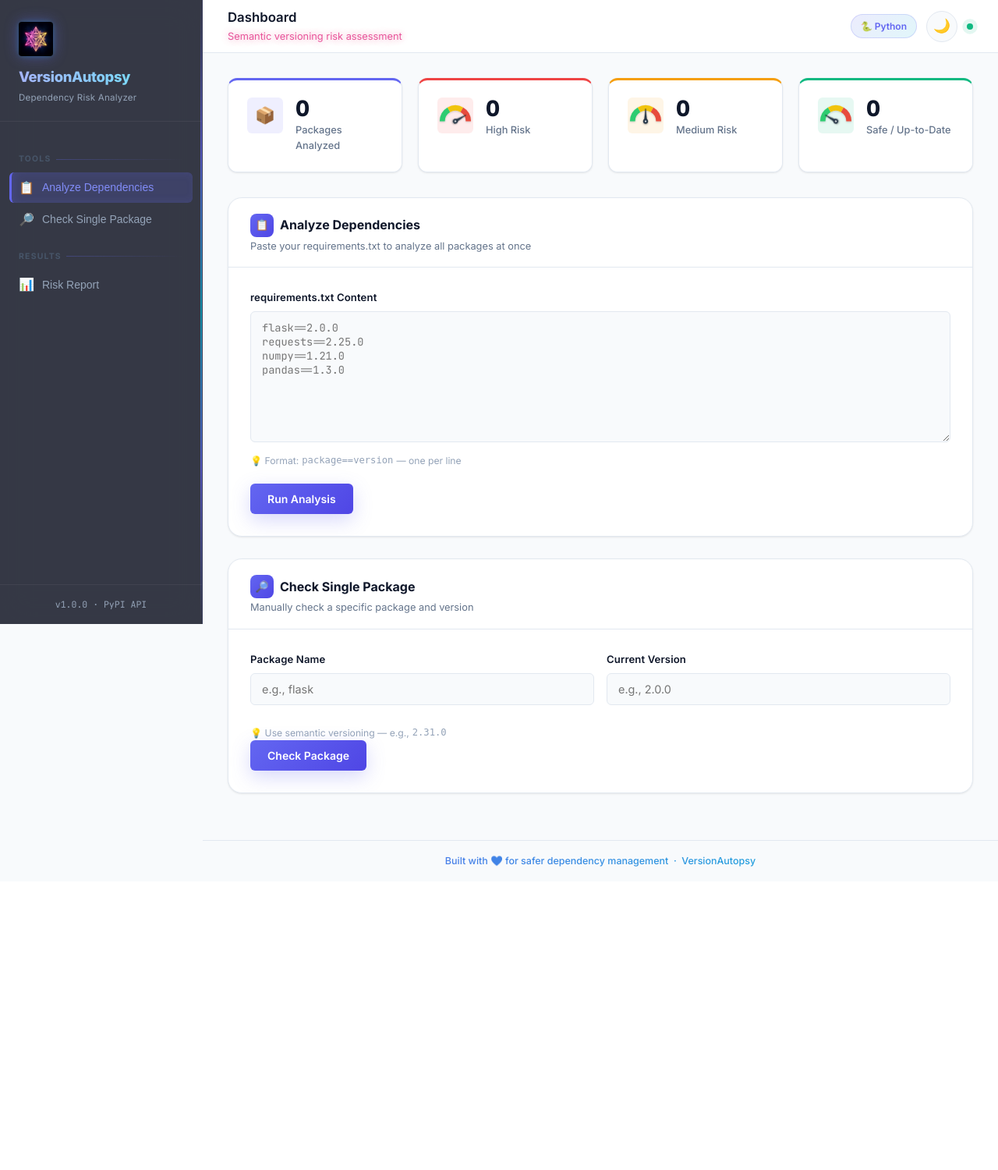
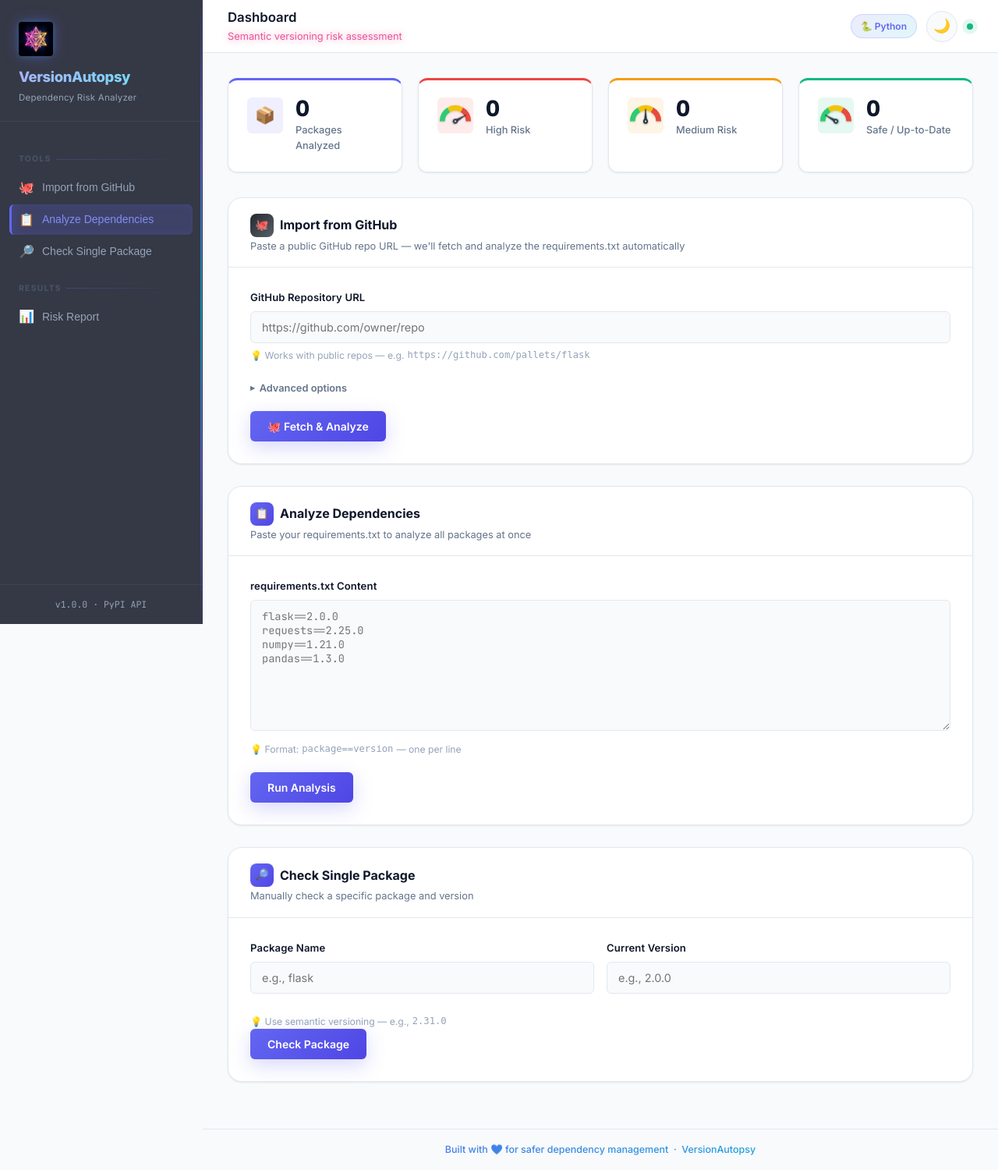
Before and after one commit to ShantanuT246/VersionAutopsy, a Flask app: page / in a window 1280 px wide. Shown: the whole page at 78% size. Before the commit the page ends 1111 px from the top, so only its background shows below. Run offline with Flask 3, Linux system fonts and the light colour scheme.

Commit message:
feat: add GitHub repository integration to fetch and analyze requirements files directly via URL

```diff
--- a/app.py
+++ b/app.py
@@ -6,8 +6,127 @@ Main application file with API endpoints
 from flask import Flask, render_template, request, jsonify
 from version_analyzer import parse_requirements, analyze_package
 import re
+import urllib.request
+import urllib.error
 
 app = Flask(__name__)
+
+# ── GitHub URL helpers ────────────────────────────────────────────────────────
+
+_GH_REPO_RE = re.compile(
+    r'^https?://github\.com/'
+    r'(?P<owner>[^/]+)/'
+    r'(?P<repo>[^/]+)'
+    r'(?:/tree/(?P<branch>[^/]+)(?P<path_tree>/.*))?'   # /tree/branch/path
+    r'(?:/blob/(?P<blob_branch>[^/]+)(?P<path_blob>/.*))?'  # /blob/branch/path
+    r'/?$',
+    re.IGNORECASE,
+)
+
+def _build_raw_url(owner: str, repo: str, branch: str, file_path: str) -> str:
+    """Construct a raw.githubusercontent.com URL."""
+    # Normalise the file path
+    file_path = file_path.lstrip('/')
+    return f"https://raw.githubusercontent.com/{owner}/{repo}/{branch}/{file_path}"
+
+
+def _fetch_raw(url: str):
+    """
+    Fetch text from a raw URL.
+    Returns (text, None) on success, (None, error_str) on failure.
+    """
+    try:
+        req = urllib.request.Request(url, headers={'User-Agent': 'VersionAutopsy/1.0'})
+        with urllib.request.urlopen(req, timeout=10) as resp:
+            return resp.read().decode('utf-8', errors='replace'), None
+    except urllib.error.HTTPError as e:
+        if e.code == 404:
+            return None, 'not_found'
+        if e.code in (401, 403):
+            return None, 'private'
+        return None, f'http_{e.code}'
+    except urllib.error.URLError as e:
+        return None, f'network: {e.reason}'
+    except Exception as e:
+        return None, str(e)
+
+
+def fetch_github_requirements(repo_url: str, branch_hint: str = '', file_path: str = ''):
+    """
+    Given a GitHub repository URL, fetch requirements.txt (or the specified file).
+
+    Returns dict:
+        success      bool
+        content      str   (raw file text, only when success)
+        repo_name    str
+        owner        str
+        branch       str   (resolved branch)
+        file_path    str   (path inside repo)
+        error        str   (human-readable, only when not success)
+    """
+    repo_url = repo_url.strip().rstrip('/')
+
+    m = _GH_REPO_RE.match(repo_url)
+    if not m:
+        # Maybe user pasted owner/repo shorthand
+        short = re.match(r'^([A-Za-z0-9_.-]+)/([A-Za-z0-9_.-]+)$', repo_url)
+        if short:
+            owner, repo = short.group(1), short.group(2)
+            resolved_branch, resolved_path = '', ''
+        else:
+            return {'success': False, 'error': 'Invalid GitHub URL. Expected format: https://github.com/owner/repo'}
+    else:
+        owner = m.group('owner')
+        repo  = m.group('repo').rstrip('.git')
+        # Branch from URL or hint
+        resolved_branch = (
+            m.group('branch') or m.group('blob_branch') or branch_hint or ''
+        )
+        # Path from URL or caller
+        resolved_path = (
+            m.group('path_tree') or m.group('path_blob') or file_path or ''
+        )
+
+    # Default file path
+    if not resolved_path:
+        resolved_path = 'requirements.txt'
+
+    resolved_path = resolved_path.lstrip('/')
+
+    # Determine branches to try
+    if resolved_branch:
+        branches_to_try = [resolved_branch]
+    else:
+        branches_to_try = ['main', 'master']
+
+    last_error = 'not_found'
+    for branch in branches_to_try:
+        raw_url = _build_raw_url(owner, repo, branch, resolved_path)
+        content, err = _fetch_raw(raw_url)
+        if content is not None:
+            return {
+                'success': True,
+                'content': content,
+                'repo_name': repo,
+                'owner': owner,
+                'branch': branch,
+                'file_path': resolved_path,
+                'raw_url': raw_url,
+            }
+        last_error = err
+
+    # Map internal error codes to friendly messages
+    error_map = {
+        'not_found': (
+            f"Could not find '{resolved_path}' in {owner}/{repo}. "
+            "Make sure the file exists and the repo is public."
+        ),
+        'private': (
+            f"Repository {owner}/{repo} appears to be private or requires authentication."
+        ),
+    }
+    friendly = error_map.get(last_error, f"Failed to fetch file: {last_error}")
+    return {'success': False, 'error': friendly, 'repo_name': repo, 'owner': owner}
 
 
 @app.route('/')
@@ -107,6 +226,51 @@ def check_single_package():
         return jsonify({'error': f'Server error: {str(e)}'}), 500
 
 
+@app.route('/api/fetch-github', methods=['POST'])
+def fetch_github():
+    """
+    Fetch requirements.txt from a public GitHub repository URL.
+
+    Expected JSON payload:
+    {
+        "repo_url":  "https://github.com/owner/repo",
+        "branch":    "main",           // optional; defaults to main → master
+        "file_path": "requirements.txt"  // optional; defaults to requirements.txt
+    }
+    """
+    try:
+        data = request.get_json()
+
+        if not data or 'repo_url' not in data:
+            return jsonify({'error': 'Missing repo_url field'}), 400
+
+        repo_url  = data['repo_url'].strip()
+        branch    = data.get('branch', '').strip()
+        file_path = data.get('file_path', '').strip()
+
+        if not repo_url:
+            return jsonify({'error': 'repo_url cannot be empty'}), 400
+
+        result = fetch_github_requirements(repo_url, branch_hint=branch, file_path=file_path)
+
+        if not result['success']:
+            status = 404 if 'not_found' in result.get('error', '').lower() or 'Could not find' in result.get('error', '') else 400
+            return jsonify({'error': result['error']}), status
+
+        return jsonify({
+            'success':   True,
+            'content':   result['content'],
+            'repo_name': result['repo_name'],
+            'owner':     result['owner'],
+            'branch':    result['branch'],
+            'file_path': result['file_path'],
+            'raw_url':   result['raw_url'],
+        })
+
+    except Exception as e:
+        return jsonify({'error': f'Server error: {str(e)}'}), 500
+
+
 
 if __name__ == '__main__':
     app.run(debug=True, host='0.0.0.0', port=5000)
--- a/static/css/style.css
+++ b/static/css/style.css
@@ -970,6 +970,87 @@ textarea.form-control {
     grid-column: 1 / -1;
 }
 
+/* ===== GITHUB IMPORT PANEL ===== */
+.github-advanced {
+    margin-top: 12px;
+}
+
+.github-advanced-toggle {
+    background: none;
+    border: none;
+    cursor: pointer;
+    color: var(--text-secondary);
+    font-size: 0.8rem;
+    font-weight: 600;
+    font-family: 'Inter', sans-serif;
+    padding: 4px 0;
+    display: flex;
+    align-items: center;
+    gap: 6px;
+    transition: color var(--transition);
+}
+
+.github-advanced-toggle:hover {
+    color: var(--primary);
+}
+
+.github-advanced-toggle #githubAdvancedIcon {
+    font-size: 0.7rem;
+    transition: transform 0.2s ease;
+    display: inline-block;
+}
+
+.github-advanced-toggle.open #githubAdvancedIcon {
+    transform: rotate(90deg);
+}
+
+/* Metadata strip shown after a successful fetch */
+.github-meta {
+    display: flex;
+    flex-wrap: wrap;
+    gap: 8px;
+    margin-top: 16px;
+    padding: 12px 16px;
+    background: linear-gradient(135deg, rgba(36, 41, 46, .06), rgba(87, 96, 106, .06));
+    border: 1px solid rgba(36, 41, 46, .15);
+    border-radius: var(--radius-sm);
+    animation: fadeInUp 0.3s ease both;
+}
+
+[data-theme="dark"] .github-meta {
+    background: linear-gradient(135deg, rgba(255,255,255,.04), rgba(255,255,255,.02));
+    border-color: rgba(255,255,255,.08);
+}
+
+.github-meta-chip {
+    display: inline-flex;
+    align-items: center;
+    gap: 5px;
+    padding: 4px 10px;
+    border-radius: 20px;
+    font-size: 0.76rem;
+    font-weight: 600;
+    background: var(--surface-3);
+    color: var(--text-secondary);
+    border: 1px solid var(--border);
+    font-family: 'JetBrains Mono', monospace;
+    white-space: nowrap;
+}
+
+.github-meta-link {
+    color: var(--primary);
+    text-decoration: none;
+    cursor: pointer;
+    background: rgba(99, 102, 241, .08);
+    border-color: rgba(99, 102, 241, .2);
+    transition: all var(--transition);
+}
+
+.github-meta-link:hover {
+    background: rgba(99, 102, 241, .15);
+    color: var(--primary-light);
+}
+
 /* ===== RISK DOUGHNUT CHART ===== */
 .chart-section {
     padding: 28px 36px;
--- a/static/js/app.js
+++ b/static/js/app.js
@@ -565,3 +565,84 @@ document.getElementById('checkPackageForm').addEventListener('submit', async (e)
         btn.disabled = false;
     }
 });
+
+// ===== GitHub Advanced Toggle =====
+window.toggleGithubAdvanced = function () {
+    const body   = document.getElementById('githubAdvancedBody');
+    const toggle = document.getElementById('githubAdvancedToggle');
+    const isOpen = body.style.display !== 'none';
+    body.style.display = isOpen ? 'none' : 'block';
+    toggle.classList.toggle('open', !isOpen);
+};
+
+// ===== GitHub Import Form =====
+document.getElementById('githubForm').addEventListener('submit', async (e) => {
+    e.preventDefault();
+
+    const repoUrl   = document.getElementById('githubUrl').value.trim();
+    const branch    = document.getElementById('githubBranch').value.trim();
+    const filePath  = document.getElementById('githubFilePath').value.trim();
+    const errorDiv  = document.getElementById('githubError');
+    const errorText = document.getElementById('githubErrorText');
+    const loader    = document.getElementById('githubLoader');
+    const btn       = document.getElementById('githubBtn');
+    const metaBar   = document.getElementById('githubMeta');
+
+    clearError(errorDiv);
+    metaBar.style.display = 'none';
+
+    if (!repoUrl) {
+        showError(errorDiv, errorText, 'Please enter a GitHub repository URL.');
+        return;
+    }
+
+    loader.classList.add('active');
+    btn.disabled = true;
+
+    try {
+        // ── Step 1: Fetch the file from GitHub ──────────────────────────────
+        const fetchRes = await fetch('/api/fetch-github', {
+            method: 'POST',
+            headers: { 'Content-Type': 'application/json' },
+            body: JSON.stringify({ repo_url: repoUrl, branch, file_path: filePath })
+        });
+        const fetchData = await fetchRes.json();
+
+        if (!fetchRes.ok) throw new Error(fetchData.error || 'Failed to fetch from GitHub.');
+
+        // ── Step 2: Show metadata strip ────────────────────────────────────
+        document.getElementById('ghMetaRepo').textContent   = `📦 ${fetchData.owner}/${fetchData.repo_name}`;
+        document.getElementById('ghMetaBranch').textContent = `🌿 ${fetchData.branch}`;
+        document.getElementById('ghMetaFile').textContent   = `📄 ${fetchData.file_path}`;
+        const rawLink = document.getElementById('ghMetaRawUrl');
+        rawLink.href  = fetchData.raw_url;
+        metaBar.style.display = 'flex';
+
+        // ── Step 3: Auto-populate the textarea ────────────────────────────
+        document.getElementById('requirements').value = fetchData.content;
+
+        // ── Step 4: Immediately run analysis ─────────────────────────────
+        const analyzeRes = await fetch('/api/analyze', {
+            method: 'POST',
+            headers: { 'Content-Type': 'application/json' },
+            body: JSON.stringify({ requirements: fetchData.content })
+        });
+        const analyzeData = await analyzeRes.json();
+        if (!analyzeRes.ok) throw new Error(analyzeData.error || 'Analysis failed.');
+
+        displayResults(analyzeData.results, analyzeData.total_packages, analyzeData.fix_command);
+
+        // Update report subtitle to mention GitHub source
+        const subtitle = document.getElementById('reportSubtitle');
+        if (subtitle) {
+            subtitle.textContent =
+                `${analyzeData.total_packages} package${analyzeData.total_packages !== 1 ? 's' : ''} · from ${fetchData.owner}/${fetchData.repo_name} (${fetchData.branch})`;
+        }
+
+    } catch (err) {
+        showError(errorDiv, errorText, err.message);
+    } finally {
+        loader.classList.remove('active');
+        btn.disabled = false;
+    }
+});
--- a/templates/index.html
+++ b/templates/index.html
@@ -25,6 +25,9 @@
 
         <nav class="sidebar-nav">
             <div class="nav-label">Tools</div>
+            <button class="nav-link" onclick="scrollToSection('githubSection')">
+                <span class="nav-icon">🐙</span> Import from GitHub
+            </button>
             <button class="nav-link active" onclick="scrollToSection('analyzeSection')">
                 <span class="nav-icon">📋</span> Analyze Dependencies
             </button>
@@ -102,6 +105,62 @@
                         <div class="stat-value" id="statSafe">0</div>
                         <div class="stat-label">Safe / Up-to-Date</div>
                     </div>
+                </div>
+            </div>
+
+            <!-- ===== GITHUB IMPORT PANEL ===== -->
+            <div class="panel" id="githubSection">
+                <div class="panel-header">
+                    <div>
+                        <div class="panel-title">
+                            <div class="panel-icon" style="background:linear-gradient(135deg,#24292e,#57606a);">🐙</div>
+                            Import from GitHub
+                        </div>
+                        <div class="panel-desc">Paste a public GitHub repo URL — we'll fetch and analyze the requirements.txt automatically</div>
+                    </div>
+                </div>
+                <div class="panel-body">
+                    <form id="githubForm">
+                        <div class="form-group">
+                            <label class="form-label" for="githubUrl">GitHub Repository URL</label>
+                            <input class="form-control" type="url" id="githubUrl" name="githubUrl"
+                                placeholder="https://github.com/owner/repo" autocomplete="off" required>
+                            <div class="form-hint">💡 Works with public repos — e.g. <code>https://github.com/pallets/flask</code></div>
+                        </div>
+
+                        <div class="github-advanced" id="githubAdvanced">
+                            <button type="button" class="github-advanced-toggle" id="githubAdvancedToggle"
+                                onclick="toggleGithubAdvanced()">
+                                <span id="githubAdvancedIcon">▸</span> Advanced options
+                            </button>
+                            <div class="github-advanced-body" id="githubAdvancedBody" style="display:none;">
+                                <div class="form-row" style="margin-top:14px;">
+                                    <div class="form-group" style="margin-bottom:0;">
+                                        <label class="form-label" for="githubBranch">Branch <span style="font-weight:400;color:var(--text-muted);">(optional)</span></label>
+                                        <input class="form-control" type="text" id="githubBranch" placeholder="main or master (auto-detected)">
+                                    </div>
+                                    <div class="form-group" style="margin-bottom:0;">
+                                        <label class="form-label" for="githubFilePath">File Path <span style="font-weight:400;color:var(--text-muted);">(optional)</span></label>
+                                        <input class="form-control" type="text" id="githubFilePath" placeholder="requirements.txt">
+                                    </div>
+                                </div>
+                            </div>
+                        </div>
+
+                        <div class="error-message" id="githubError" style="margin-top:14px;">⚠️ <span id="githubErrorText"></span></div>
+
+                        <div class="github-meta" id="githubMeta" style="display:none;">
+                            <div class="github-meta-chip" id="ghMetaRepo"></div>
+                            <div class="github-meta-chip" id="ghMetaBranch"></div>
+                            <div class="github-meta-chip" id="ghMetaFile"></div>
+                            <a class="github-meta-chip github-meta-link" id="ghMetaRawUrl" href="#" target="_blank" rel="noopener">🔗 View raw</a>
+                        </div>
+
+                        <button type="submit" class="btn btn-primary" id="githubBtn" style="margin-top:18px;">
+                            <span>🐙 Fetch &amp; Analyze</span>
+                            <span class="loader" id="githubLoader"></span>
+                        </button>
+                    </form>
                 </div>
             </div>
 
```
